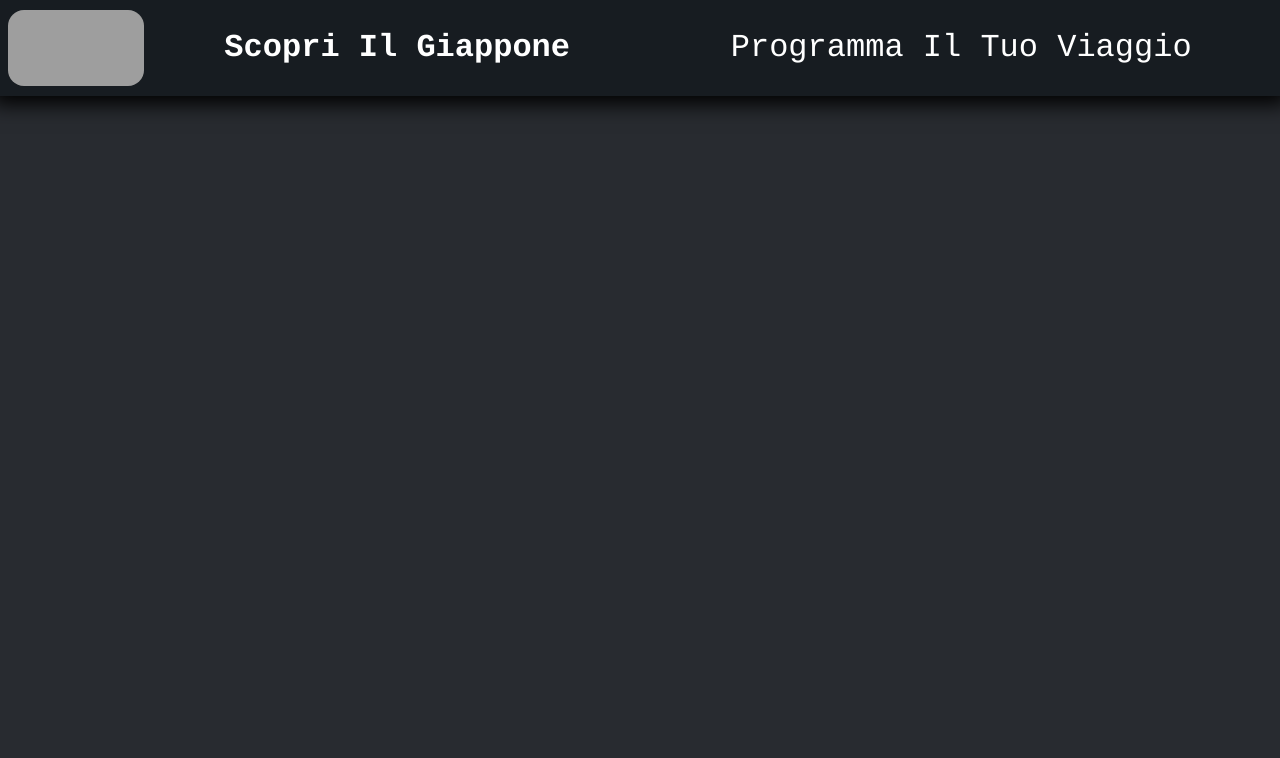
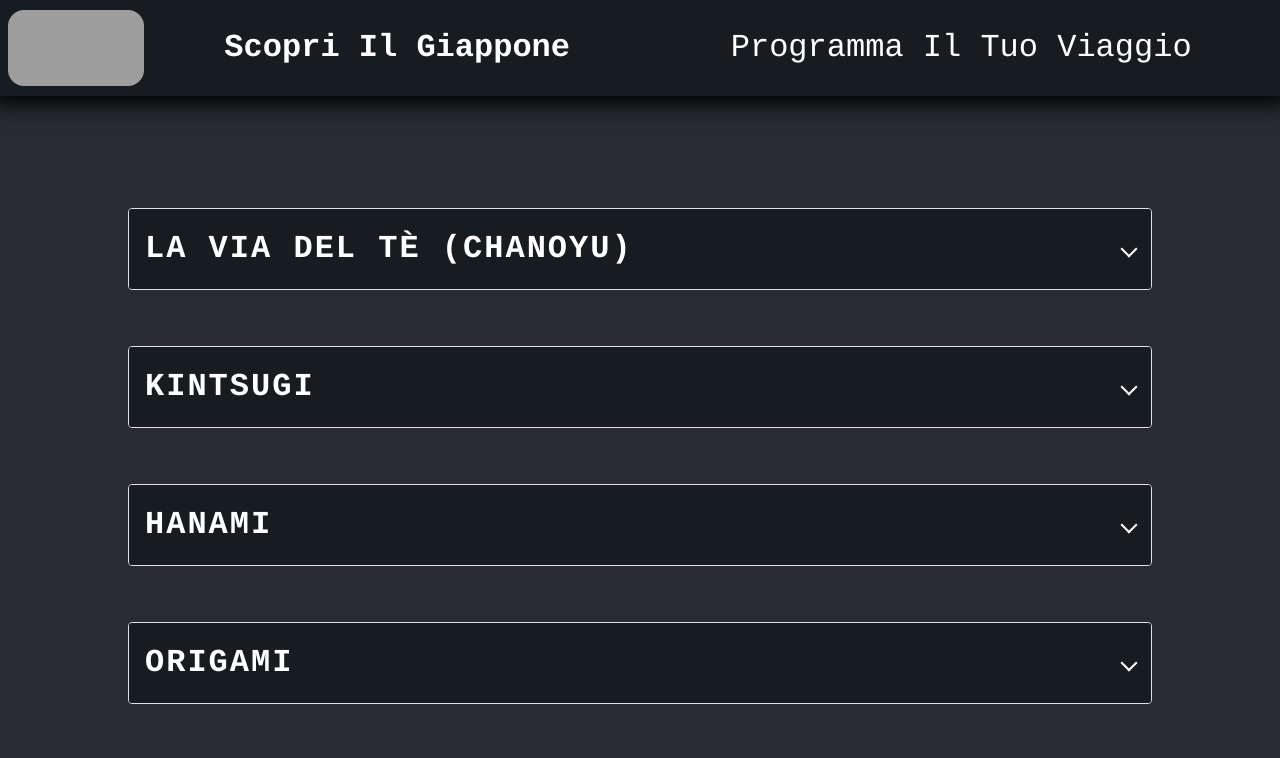
Before and after one commit to BassaniDavid/Japan-Travel-Reimagined, a React (Vite) app in the folder japan travel/: page /Japan-Travel-Reimagined/scopri-giappone/cultura in a window 1280 px wide. Shown: the top 758 px of the page. Built offline with nearby package versions, Linux system fonts and the light colour scheme; grey boxes are pictures that could not be loaded; a web font is replaced by a local one.

Commit message:
feat: changed export default name in accord with the file's name

```diff
--- a/japan travel/pages/discoverJapanPages/DiscoverJapanSubPage.jsx
+++ b/japan travel/pages/discoverJapanPages/DiscoverJapanSubPage.jsx
@@ -6,12 +6,12 @@ import food from "../../data/discoverJapanPage/food";
 import popCulture from "../../data/discoverJapanPage/popCulture";
 import MainCard from "../../components/DiscoverJapanSubCard";
 
-const CulturePage = () => {
+const DiscoverJapanSubPage = () => {
   const pageData = {
-    "/scopri-giappone/cultura": culture,
-    "/scopri-giappone/comportamento": behavior,
-    "/scopri-giappone/cibo": food,
-    "/scopri-giappone/popculture": popCulture,
+    "/Japan-Travel-Reimagined/scopri-giappone/cultura": culture,
+    "/Japan-Travel-Reimagined/scopri-giappone/comportamento": behavior,
+    "/Japan-Travel-Reimagined/scopri-giappone/cibo": food,
+    "/Japan-Travel-Reimagined/scopri-giappone/popculture": popCulture,
   };
 
   const data = pageData[location.pathname] || [];
@@ -22,7 +22,7 @@ const CulturePage = () => {
   };
 
   return (
-    <main className="culturePage">
+    <main className="DiscoverJapanSubPage">
       <div className="accordion">
         {data.map((item, index) => (
           <MainCard
@@ -38,4 +38,4 @@ const CulturePage = () => {
   );
 };
 
-export default CulturePage;
+export default DiscoverJapanSubPage;
--- a/japan travel/src/App.css
+++ b/japan travel/src/App.css
@@ -562,11 +562,11 @@ a.discover-card-link {
 }
 
 /* culture page e card */
-.culturePage {
+.DiscoverJapanSubPage {
   padding: 0 10vw;
 }
 
-main.culturePage div button {
+main.DiscoverJapanSubPage div button {
   background-color: var(--col-4);
   color: var(--col-2);
 }
```
